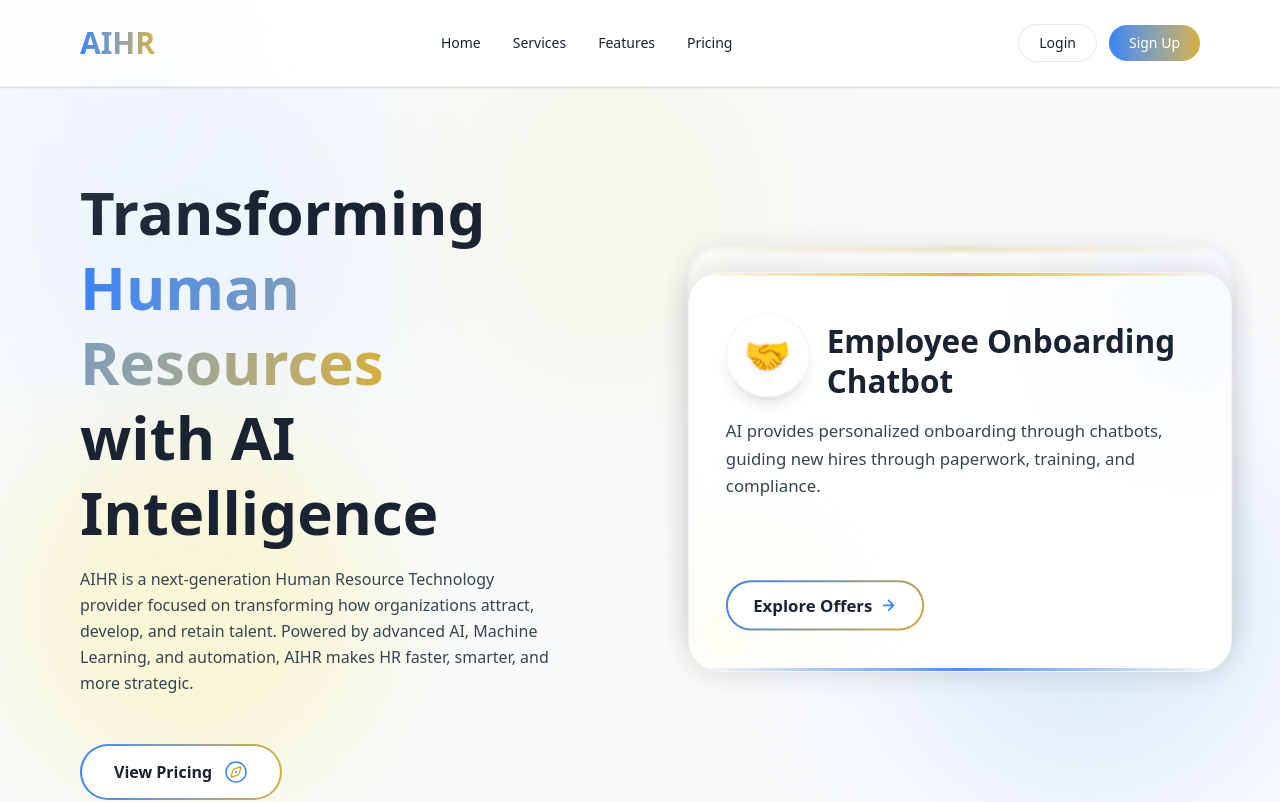
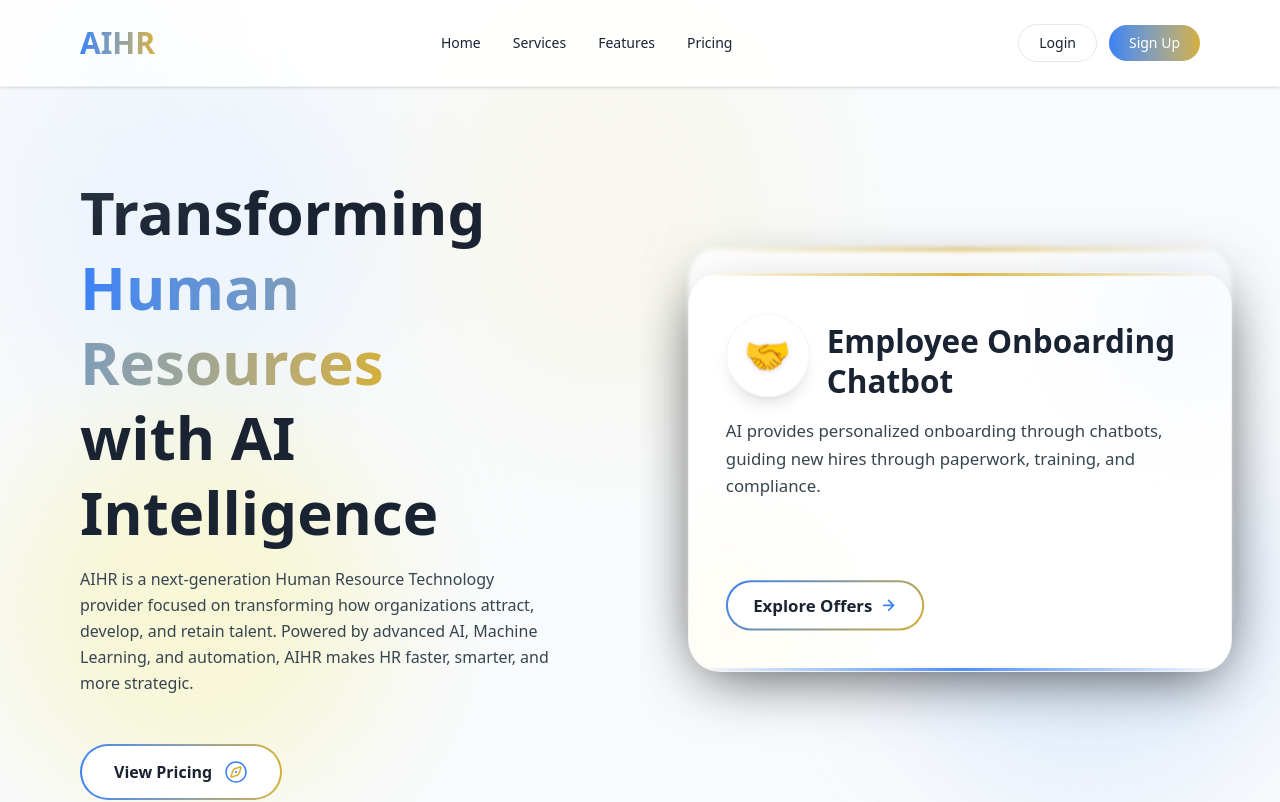
Before and after one commit to Slightsmile/aihr-landing-page, a Next.js app: page /home in a window 1280 px wide. Shown: the top 802 px of the page. Built offline with nearby package versions, Linux system fonts and the light colour scheme.

Commit message:
style: Simplify card opacity logic and update card shadow and border styles.

```diff
--- a/src/app/home/includes/AIHRHero.tsx
+++ b/src/app/home/includes/AIHRHero.tsx
@@ -376,10 +376,7 @@ const StackingCard: React.FC<StackingCardProps> = ({
   const isPrevious = currentCardIndex > index;
 
   const getCardOpacity = () => {
-    if (prefersReducedMotion || !isDesktop) return 1;
-    if (isActive) return 1;
-    if (isPrevious) return 0.6;
-    return 0.85;
+    return 1;
   };
 
   const getCardBlur = () => {
@@ -408,7 +405,7 @@ const StackingCard: React.FC<StackingCardProps> = ({
           duration: 0.5,
           ease: 'easeOut'
         }}
-        className="relative w-full max-w-[650px] h-[350px] md:h-[400px] rounded-4xl p-8 md:p-12 shadow-[0_0_30px_rgba(0,0,0,0.15)] text-[var(--primary-navy)] overflow-hidden border border-gray-100 bg-[var(--card-bg)]"
+        className="relative w-full max-w-[650px] h-[350px] md:h-[400px] rounded-4xl p-8 md:p-12 shadow-[0_20px_60px_-15px_rgba(0,0,0,0.5)] border border-gray-200/50 bg-[var(--card-bg)] text-[var(--primary-navy)] overflow-hidden"
       >
         {/* Background decorative elements */}
         <div className="absolute -top-10 -right-10 w-40 h-40 bg-blue-50 rounded-full blur-3xl opacity-80" />
```
